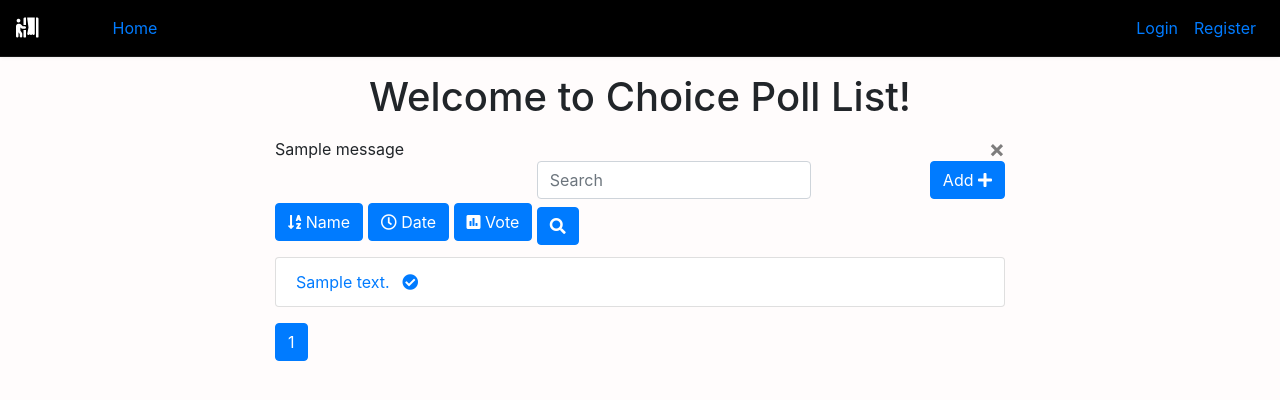
After one commit to Chebichii-Lab/Voting-App, a Django app: template online/templates/poll_list.html in a window 1280 px wide. The commit adds this page. Shown: the top 400 px of the page. Run offline with Django 3.2, Linux system fonts and the light colour scheme; the template is opened without the code that fills it: most values are stand-ins (such as "Sample title", 1, 10 or a date in 2020); one stand-in notice (Sample message) is shown; some libraries are stand-ins or nearby versions.

Commit message:
add a poll list option to display polls to be voted on

```diff
--- a/online/templates/navbar.html
+++ b/online/templates/navbar.html
@@ -107,7 +107,7 @@
             </li>
             {% if request.user.is_authenticated %}
             <li class="nav-item">
-                <a class="nav-link" href="">Polls</a>
+                <a class="nav-link" href="{% url 'list' %}">Polls</a>
             </li>
             {% endif %}
         </ul>
--- /dev/null
+++ b/online/templates/poll_list.html
@@ -0,0 +1,76 @@
+{% extends 'base.html' %}
+
+{% block content %}
+<div class="container">
+    <div class="row">
+        <div class="col-md-8 offset-sm-2">
+            <h1 class="text-center mt-3 mb-3">Welcome to Choice Poll List!</h1>
+            {% if messages %}
+            <div class="messages">
+                {% for message in messages %}
+                <div {% if message.tags %} class="{{ message.tags }}" {% endif %}>{{ message }}
+                    <button type="button" class="close" data-dismiss="alert" aria-label="Close">
+                        <span aria-hidden="true">&times;</span>
+                    </button>
+                </div>
+                {% endfor %}
+            </div>
+            {% endif %}
+
+            <a class="btn btn-{% if 'name' in request.GET %}warning{% else %}primary{% endif %} mb-3" href="?name=True"
+                role="button"><i class="fas fa-sort-alpha-down"></i>
+                Name</a>
+            <a class="btn btn-{% if 'date' in request.GET %}warning{% else %}primary{% endif %} mb-3" href="?date=True"
+                role="button"><i class="far fa-clock"></i> Date</a>
+            <a class="btn btn-{% if 'vote' in request.GET %}warning{% else %}primary{% endif %} mb-3" href="?vote=True"
+                role="button"><i class="fas fa-poll"></i> Vote</a>
+
+            <a class="btn btn-primary mb-3 float-right" href="" role="button">Add <i class="fas fa-plus"></i></a>
+
+            <form class="form-inline">
+                <div class="form-group mr-sm-2 mb-2">
+                    <input type="search" class="form-control" name="search" placeholder="Search" value={{ search_term }}>
+                </div>
+                <button type="submit" class="btn btn-primary mb-2"><i class="fas fa-search"></i></button>
+            </form>
+
+
+            <ul class="list-group">
+                {% for poll in polls %}
+                <li class="list-group-item"><a href="">{{ poll.text|truncatewords:5 }}
+                        {% if not poll.active%}
+                        <i class="fas fa-check-circle ml-2"></i>
+                        {% endif %}
+                    </a>
+                    {% if request.user == poll.owner %}
+                    {% if poll.active %}
+                    <a href="" data-toggle="tooltip" data-placement="top" title="End Poll"
+                        onclick="return confirm('Are you sure ?')"><i class="fas fa-step-forward float-right btn btn-danger btn-sm"></i></a>
+                    {% endif %}
+                    <a href="" class="mr-3" data-toggle="tooltip" data-placement="top"
+                        title="Edit Poll"><i class="fas fa-pencil-alt float-right btn btn-primary btn-sm mr-1"></i></a>
+                    {% endif %}
+                </li>
+
+                {% endfor %}
+            </ul>
+            <nav class="mt-3">
+                <ul class="pagination">
+                    {% if polls.has_previous %}
+                    <li class="page-item"><a class="page-link" href="?page=1&{{ params }}">First</a></li>
+                    <li class="page-item"><a class="page-link" href="?page={{ polls.previous_page_number }}&{{ params }}">Previous</a></li>
+                    {% endif %}
+
+                    <li class="page-item active"><a class="page-link" href="">{{ polls.number }}</a></li>
+
+                    {% if polls.has_next %}
+                    <li class="page-item"><a class="page-link" href="?page={{ polls.next_page_number }}&{{ params }}">Next</a></li>
+                    <li class="page-item"><a class="page-link" href="?page={{ polls.paginator.num_pages }}&{{ params }}">Last</a></li>
+                    {% endif %}
+                </ul>
+            </nav>
+        </div>
+    </div>
+</div>
+
+{% endblock content %}
--- a/online/urls.py
+++ b/online/urls.py
@@ -12,7 +12,7 @@ urlpatterns=[
     url('login/', auth_views.LoginView.as_view(), name='login'),
     url('logout/',auth_views.LogoutView.as_view(), name='logout'),
     url('profile/', views.user_profile, name='profile'),
-
+    path('list/', views.polls_list, name='list'),
 ]
 
 if settings.DEBUG:
```
Also changed, not shown: online/views.py (+33 -0 lines).
